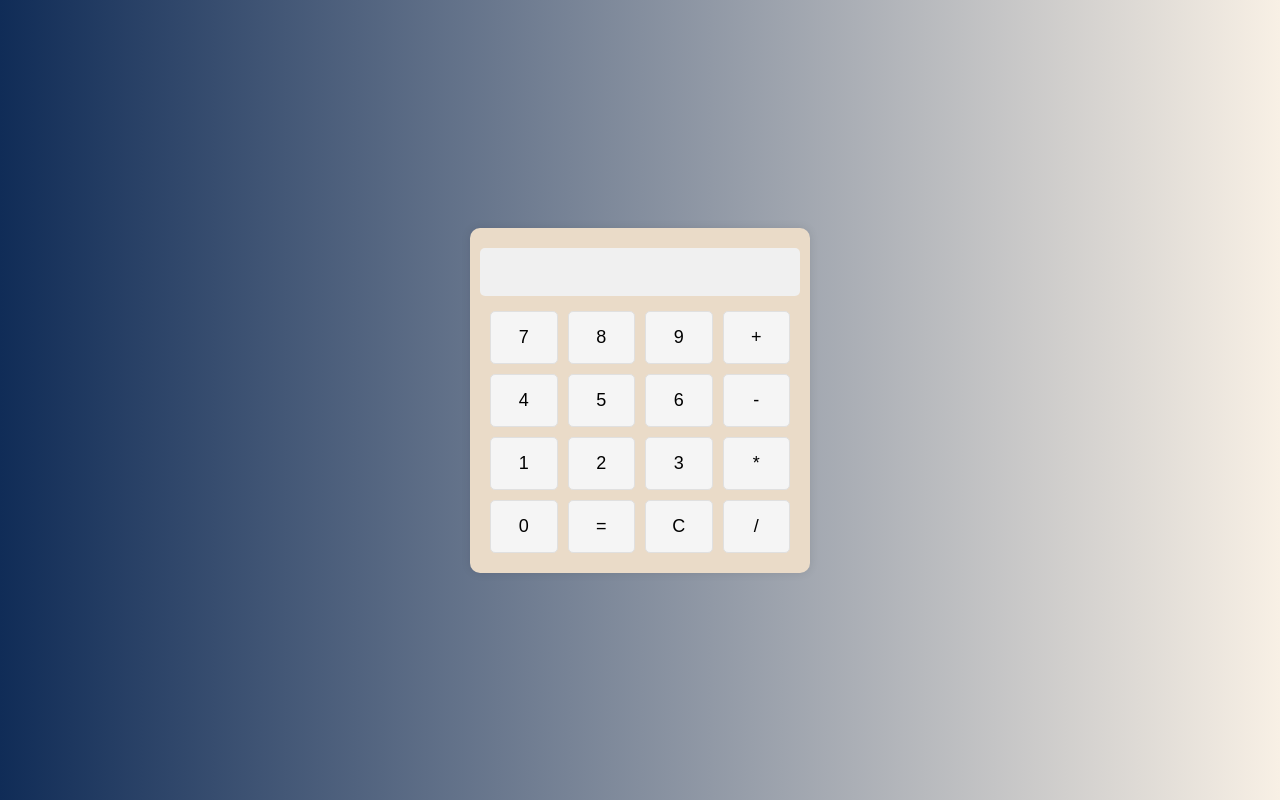
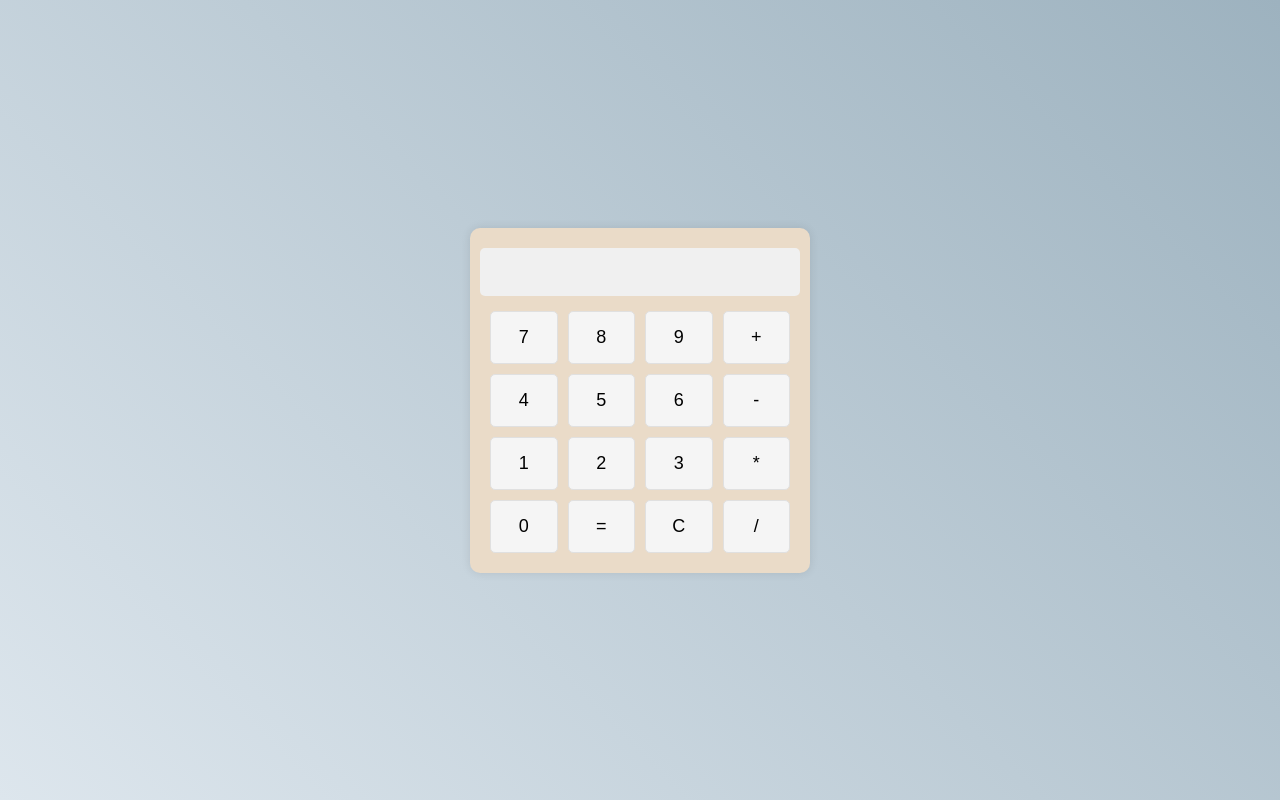
Before and after one commit to thales32k0/calculadora, a plain HTML site: page index.html in a window 1280 px wide. Drawn offline with Linux system fonts and the light colour scheme.

Commit message:
Update styles.css

```diff
--- a/styles.css
+++ b/styles.css
@@ -4,7 +4,7 @@ body {
     align-items: center;
     height: 100vh;
     margin: 0;
-    background-image: linear-gradient(to right, #102C57, #F8F0E5);
+   background: linear-gradient(45deg, #DDE6ED 0%, #9DB2BF 100%);
     font-family: Arial, sans-serif;
 }
 
```
